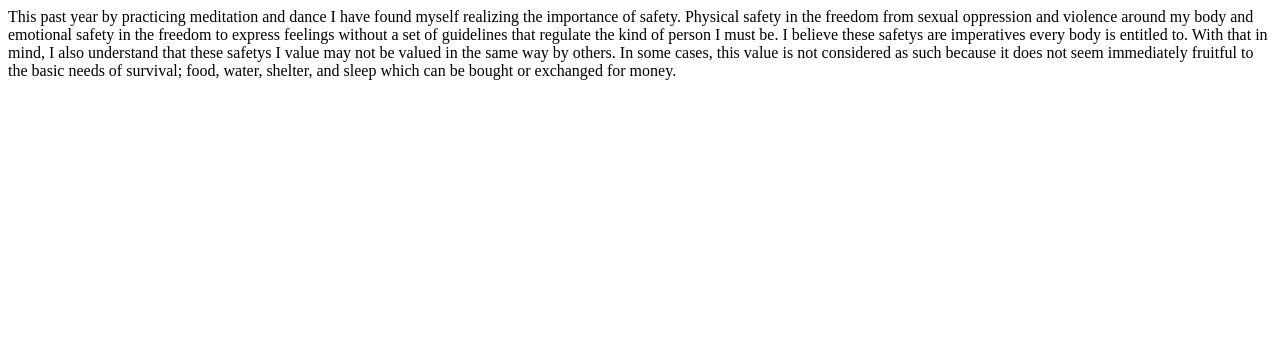
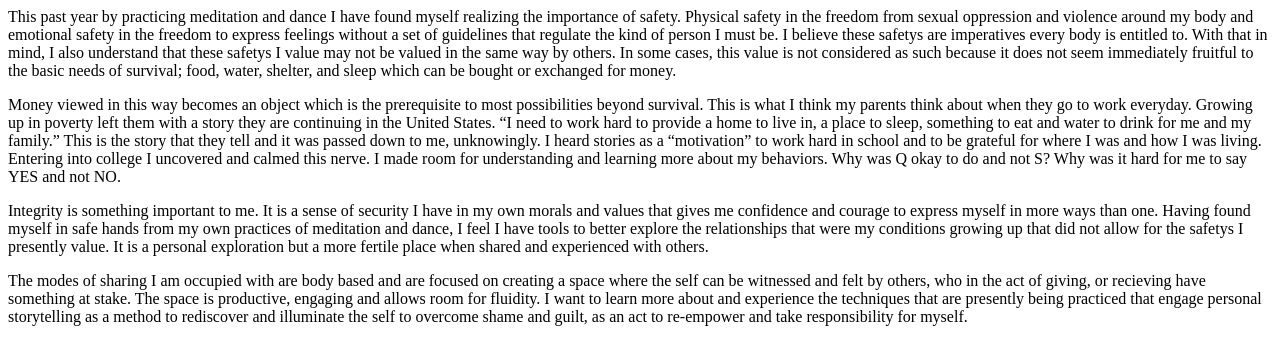
Before and after one commit to mariaannawong/mariaannawong.github.io, a plain HTML site: page why.html in a window 1280 px wide. Drawn offline with Linux system fonts and the light colour scheme.

Commit message:
Update why.html

```diff
--- a/why.html
+++ b/why.html
@@ -2,7 +2,6 @@
 <html>
 <body>
   <p>
-
   This past year by practicing meditation and dance I have found myself realizing the importance of safety.
 Physical safety in the freedom from sexual oppression and violence around my body and emotional safety in the freedom to
 express feelings without a set of guidelines that regulate the kind of person I must be. I believe these safetys are
@@ -11,6 +10,28 @@ in the same way by others. In some cases, this value is not considered as such b
 fruitful to the basic needs of survival; food, water, shelter, and sleep which can be bought or exchanged for money.
 </p>
   <p>
-
+    Money viewed in this way becomes an object which is the prerequisite to most possibilities beyond survival.
+    This is what I think my parents think about when they go to work everyday. Growing up in poverty left them
+    with a story they are continuing in the United States. “I need to work hard to provide a home to live in,
+    a place to sleep, something to eat and water to drink for me and my family.” This is the story that they tell
+    and it was passed down to me, unknowingly. I heard stories as a “motivation” to work hard in school and to be grateful
+    for where I was and how I was living. Entering into college I uncovered and calmed this nerve. I made room for
+    understanding and learning more about my behaviors. Why was Q okay to do and not S? Why was it hard for me to say
+    YES and not NO.
+  </p>
+  <p>
+    Integrity is something important to me. It is a sense of security I have in my own morals and values
+    that gives me confidence and courage to express myself in more ways than one. Having found myself in safe
+    hands from my own practices of meditation and dance, I feel I have tools to better explore the relationships
+    that were my conditions growing up that did not allow for the safetys I presently value. It is a personal exploration
+    but a more fertile place when shared and experienced with others.
+  </p>
+  <p>
+    The modes of sharing I am occupied with are body based and are focused on creating a space where the self can
+    be witnessed and felt by others, who in the act of giving, or recieving have something at stake. The space is
+    productive, engaging and allows room for fluidity. I want to learn more about and experience the techniques that
+    are presently being practiced that engage personal storytelling as a method to rediscover and illuminate the self to
+    overcome shame and guilt, as an act to re-empower and take responsibility for myself.
+  </p>
   </body>
 </html>
```
